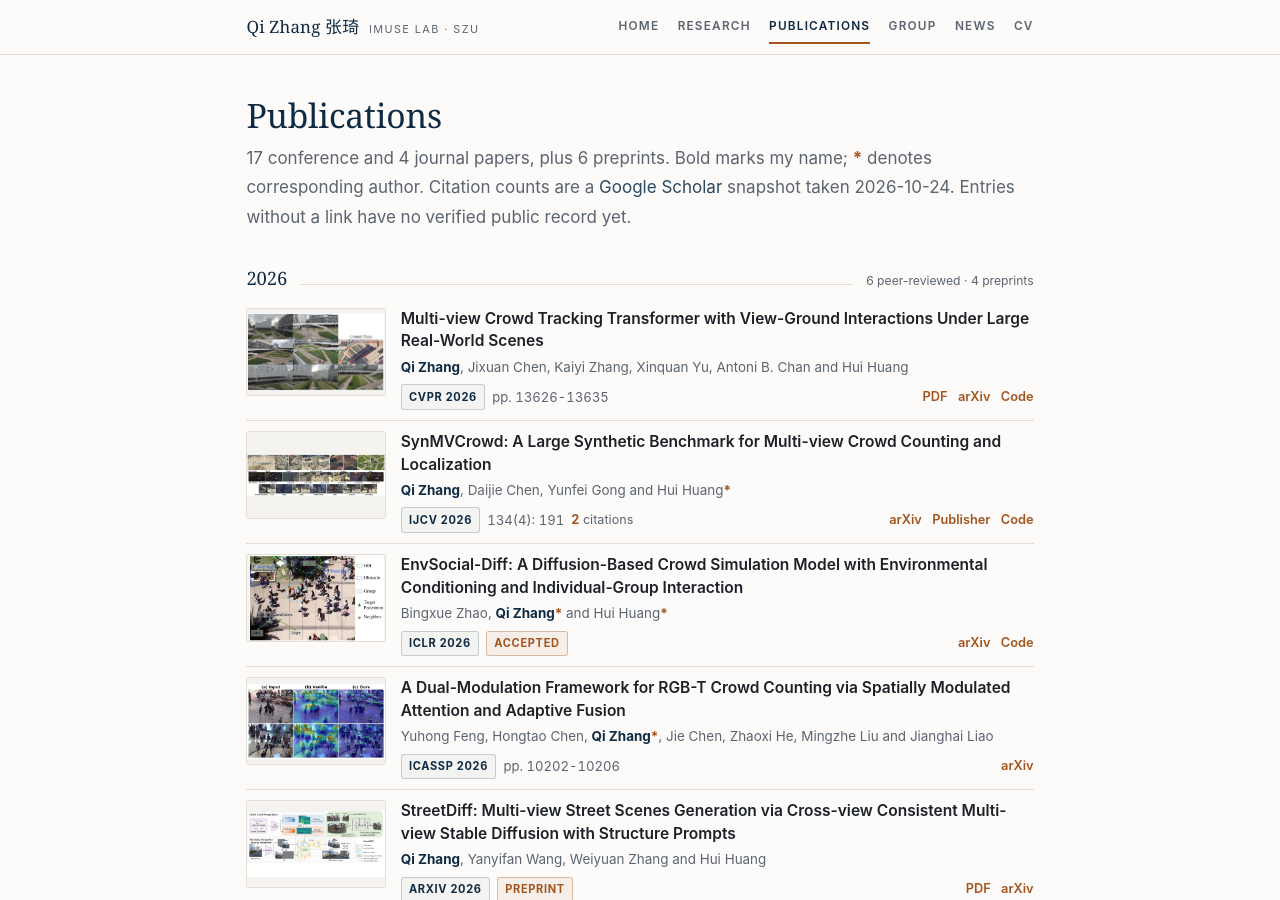
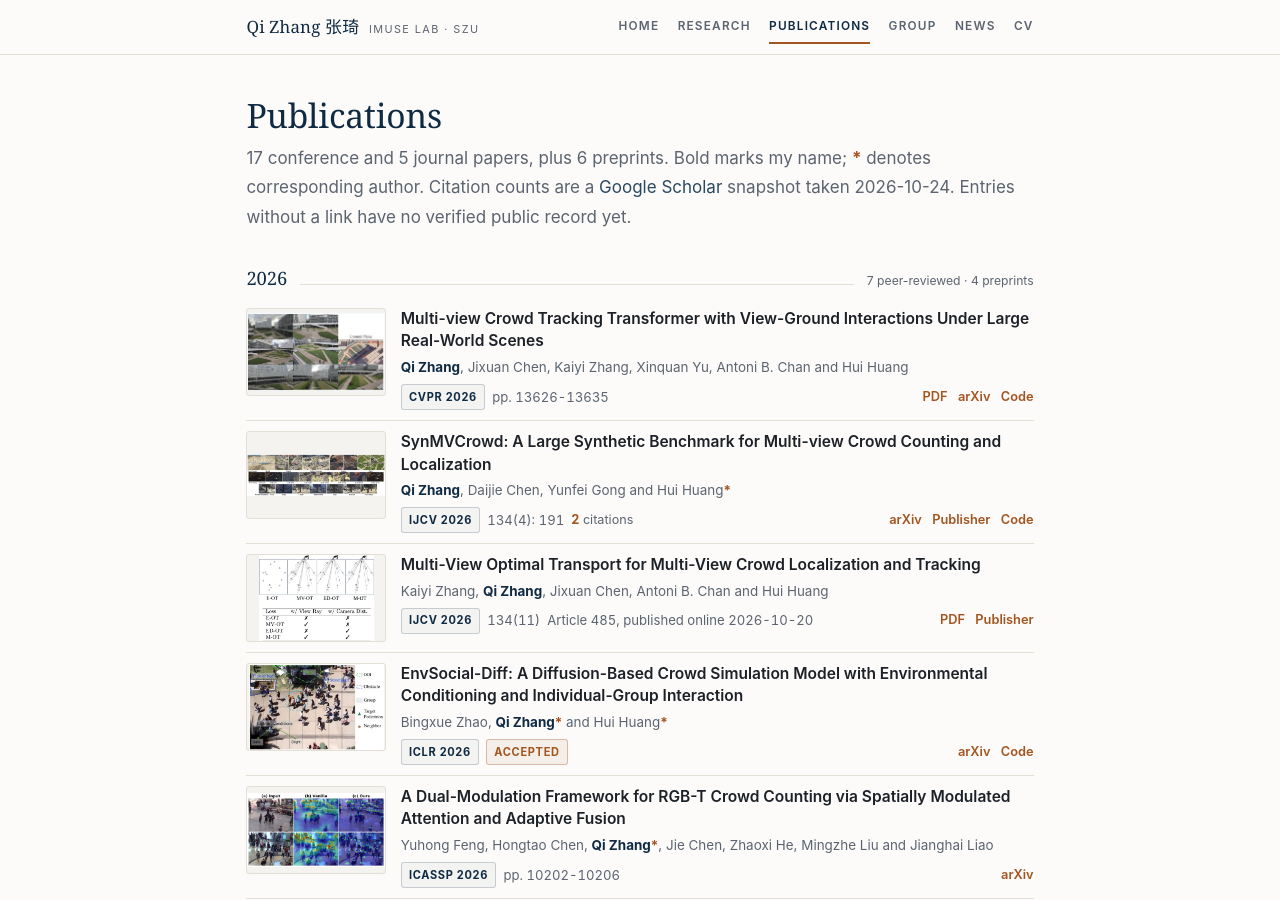
Before and after one commit to zqyq/zqyq.github.io, a Jekyll site: the page built from publications/index.html, in a window 1280 px wide and 900 px high. Built offline with Jekyll 4.4.1, drawn with Linux system fonts in a browser that asks for light colours.

Commit message:
Stage the new IJCV multi-view optimal transport paper, not pushed
Kaiyi Zhang's journal extension of the ECCV'24 localization work appeared on
Scholar with volume, issue and article number; Crossref confirms the DOI and
the 2026-10-20 online date, and Figure 1 came from Springer itself. Added
without display flags per the agreed policy, so it sits on the publications
list only until he decides whether it should also appear on the home,
research or group page. Also removed blank lines left inside entries by the
flag insertion.

```diff
--- a/_data/publications.yml
+++ b/_data/publications.yml
@@ -39,7 +39,6 @@ papers:
       code: "https://github.com/zqyq/MVTrackTrans"
     thumb: /assets/img/papers/mvtracktrans-cvpr26.jpg
     selected: true
-
     group_pick: true
     anchor: true
     topic: crowd
@@ -63,8 +62,25 @@ papers:
       code: "https://github.com/zqyq/SynMVCrowd"
     thumb: /assets/img/papers/synmvcrowd-ijcv26.jpg
     selected: true
+    group_pick: true
+    topic: crowd
 
-    group_pick: true
+  - id: mvot-tracking-ijcv26
+    title: "Multi-View Optimal Transport for Multi-View Crowd Localization and Tracking"
+    year: 2026
+    venue: IJCV
+    venue_full: "International Journal of Computer Vision"
+    kind: journal
+    status: published
+    volume: "134"
+    issue: "11"
+    note: "Article 485, published online 2026-10-20"
+    authors: ["Kaiyi Zhang", "Qi Zhang", "Jixuan Chen", "Antoni B. Chan", "Hui Huang"]
+    citations: 0
+    links:
+      doi: "https://link.springer.com/article/10.1007/s11263-026-03093-7"
+      pdf: "https://link.springer.com/content/pdf/10.1007/s11263-026-03093-7.pdf"
+    thumb: /assets/img/papers/mvot-tracking-ijcv26.jpg
     topic: crowd
 
   - id: envsocial-diff-iclr26
@@ -83,7 +99,6 @@ papers:
       code: "https://github.com/zqyq/EnvSocial-Diff"
     thumb: /assets/img/papers/envsocial-diff-iclr26.jpg
     selected: true
-
     group_pick: true
     topic: crowd
 
@@ -148,7 +163,6 @@ papers:
       arxiv: "https://arxiv.org/abs/2607.24302"
       pdf: "https://arxiv.org/pdf/2607.24302"
     thumb: /assets/img/papers/mesh-recovery-arxiv26.jpg
-
     anchor: true
     topic: 3d
 
@@ -250,7 +264,6 @@ papers:
       arxiv: "https://arxiv.org/abs/2512.02359"
       code: "https://github.com/zqyq/Weakly-MVCC"
     thumb: /assets/img/papers/weak-mvcc-prcv25.jpg
-
     group_pick: true
     topic: crowd
 
@@ -274,7 +287,6 @@ papers:
       code: "https://github.com/zqyq/VTR"
     thumb: /assets/img/papers/vtr-aaai25.jpg
     selected: true
-
     anchor: true
     topic: 3d
 
@@ -292,7 +304,6 @@ papers:
     links:
       doi: "https://doi.org/10.1007/978-981-95-3393-0_43"
     thumb: /assets/img/papers/single-view-icig25.jpg
-
     group_pick: true
     topic: 3d
 
@@ -312,7 +323,6 @@ papers:
       project: "https://vcc.tech/research/2024/MVOT"
     thumb: /assets/img/papers/mvot-eccv24.jpg
     selected: true
-
     group_pick: true
     anchor: true
     topic: crowd
@@ -349,7 +359,6 @@ papers:
     links:
       project: "https://vcc.tech/UrbanBIS"
     thumb: /assets/img/papers/urbanbis-siggraph23.jpg
-
     anchor: true
     topic: 3d
 
@@ -488,7 +497,6 @@ papers:
     thumb: /assets/img/papers/wacc-cvpr19.jpg
     selected: true
     foundational: true
-
     anchor: true
     topic: crowd
 
```
Also changed, not shown: assets/img/papers/mvot-tracking-ijcv26.jpg (added).
